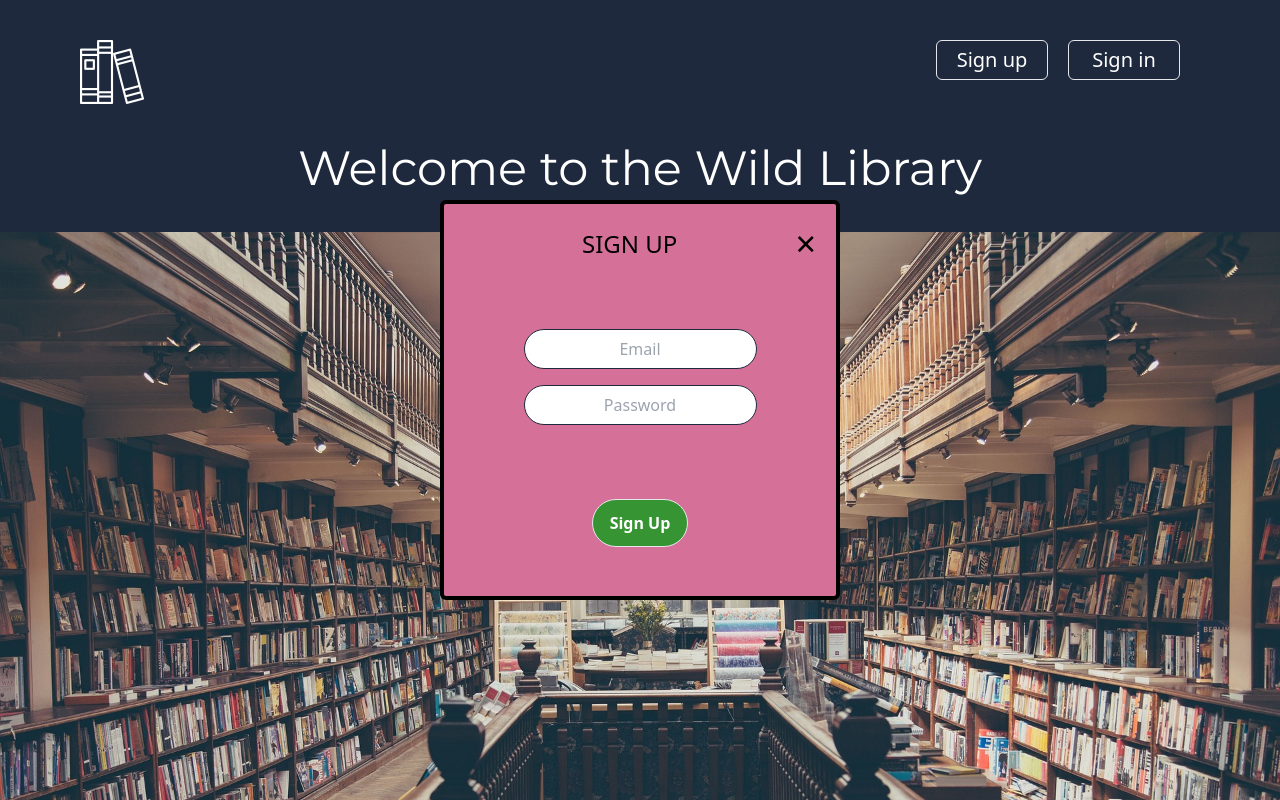
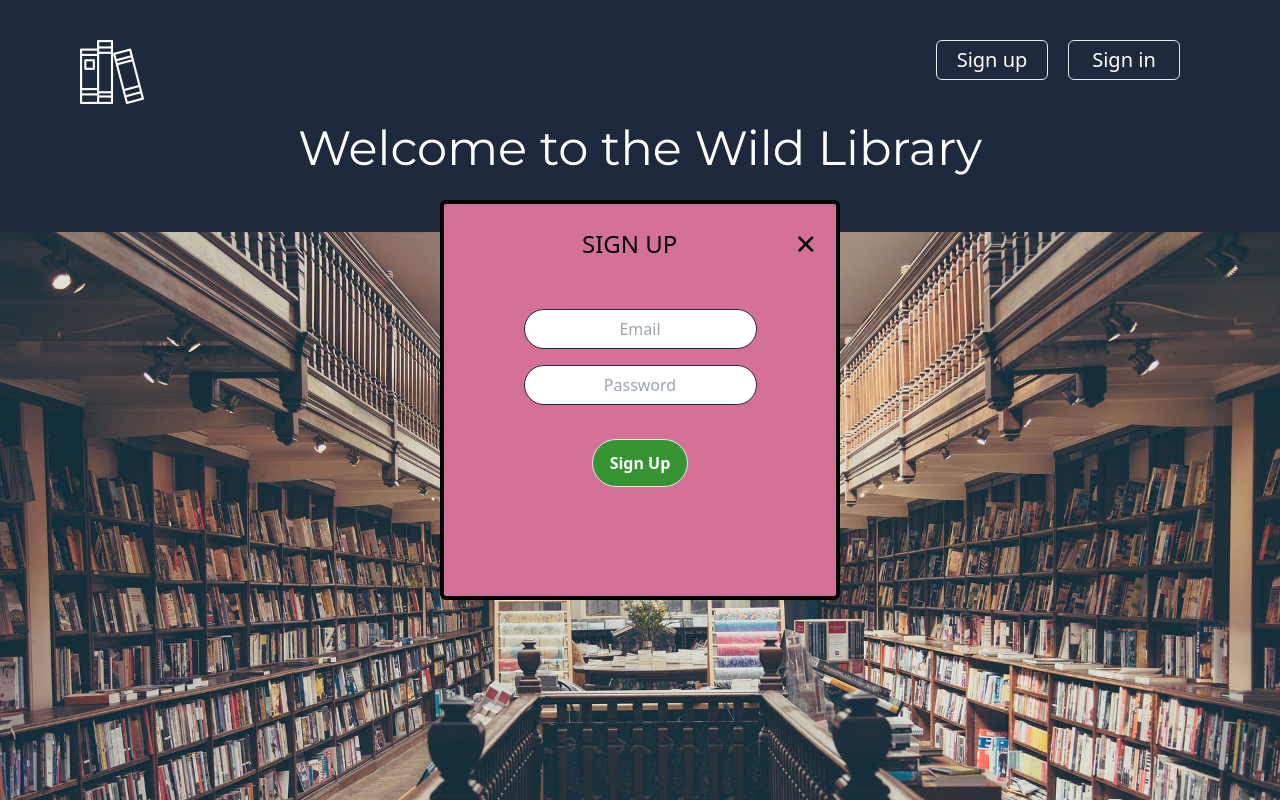
Before and after one commit to LesCrow/library-front, a Next.js app: page / in a window 1280 px wide. Both pictures are taken after a click on the button "Sign up". Shown: the top 800 px of the page. Built offline with nearby package versions, Linux system fonts and the light colour scheme; no server answers.

Commit message:
modal and toastify done

```diff
--- a/src/components/layout/Header.tsx
+++ b/src/components/layout/Header.tsx
@@ -26,7 +26,8 @@ function Header() {
     toggle: toggleRegistrationForm,
   } = useModal();
 
-  const { register, handleSubmit, reset, formState } = useForm<TUser>();
+  const { register, handleSubmit, reset, formState, getValues } =
+    useForm<TUser>();
 
   useEffect(() => {
     if (formState.isSubmitSuccessful) {
@@ -40,7 +41,12 @@ function Header() {
   const client = useQueryClient();
 
   // Toastify
-  const notify = () => toast("message");
+  const notify = (message: string) =>
+    toast.success(message, {
+      position: "top-center",
+      theme: "dark",
+    });
+
   const onSubmit = (user: TUser) => {
     axios
       .post(urlPostUser, {
@@ -48,7 +54,7 @@ function Header() {
         password: user.password,
       })
       .then(() => client.invalidateQueries);
-    notify();
+    notify(`Welcome ${getValues("email")} !`);
   };
 
   return (
@@ -73,11 +79,12 @@ function Header() {
         </div>
       </div>
 
-      <h1 className="text-center my-5 m-auto py-5 ">
+      <h1 className="text-center mb-10 m-auto py-5 ">
         Welcome to the Wild Library
       </h1>
 
       <img src={banniere.src} alt="library" className="h-1/6" />
+      <ToastContainer />
 
       {/* Modal */}
       {/* <>
@@ -129,7 +136,7 @@ function Header() {
           >
             <form
               onSubmit={handleSubmit(onSubmit)}
-              className="flex flex-col    h-80 w-80 justify-around m-auto items-center"
+              className="flex flex-col h-60 w-60 justify-around m-auto items-center"
             >
               <div className="flex flex-col mt-5">
                 <input
@@ -154,7 +161,6 @@ function Header() {
                 />
               </div>
             </form>
-            <ToastContainer />
           </Modal>
         </div>
       </>
```
